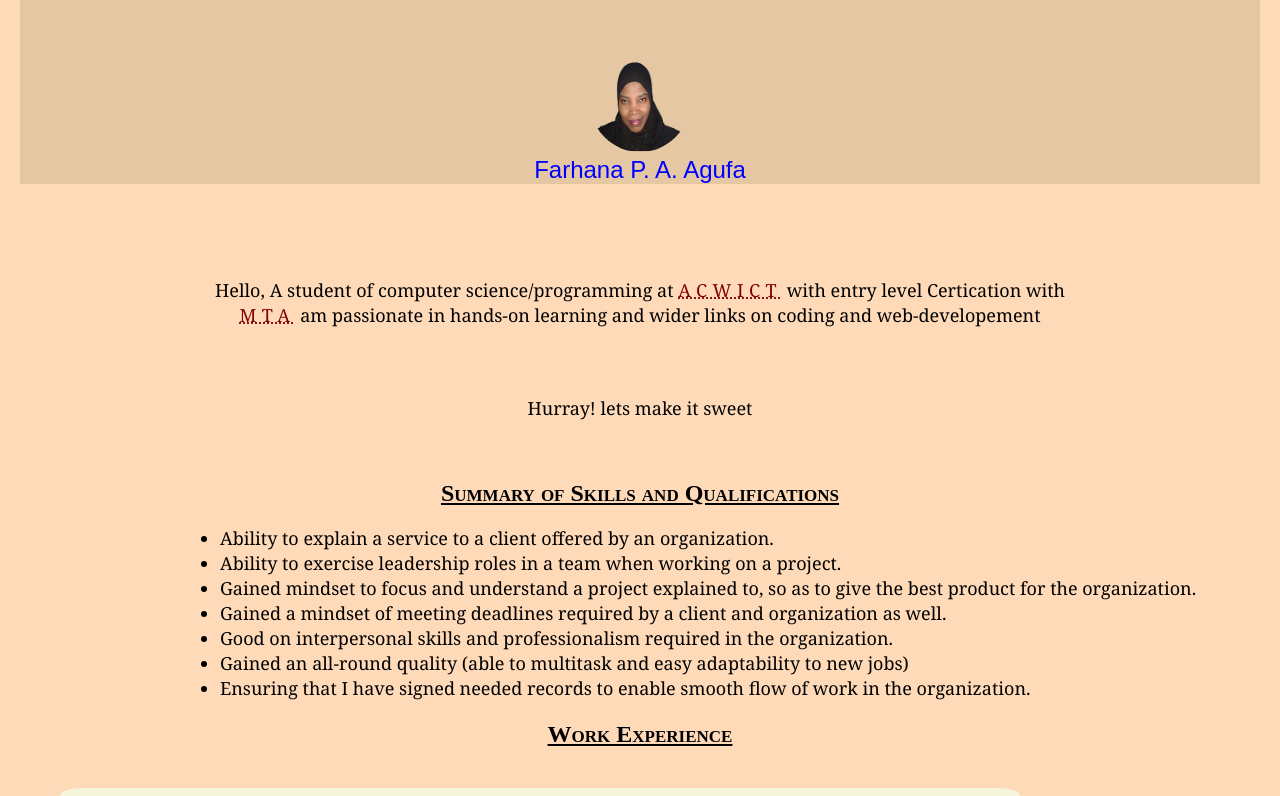
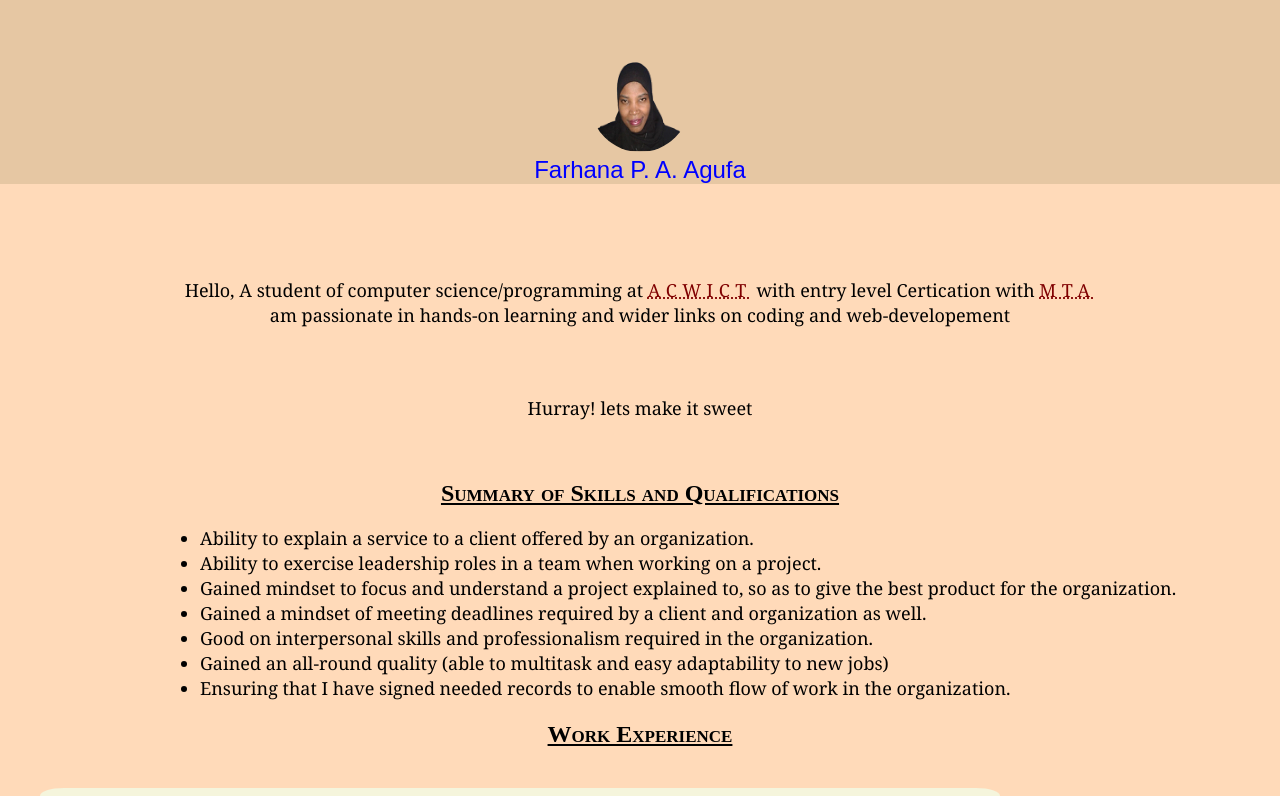
Before and after one commit to Abofarhana/Abofarhana, a plain HTML site: page index.html in a window 1280 px wide. Shown: the part 129-925 px from the top of the page. Drawn offline with Linux system fonts and the light colour scheme.

Commit message:
changed the body margin

```diff
--- a/css/styles.css
+++ b/css/styles.css
@@ -1,7 +1,7 @@
 
 body{
     background-color: peachpuff;
-    margin: 20px;
+    margin: 0px;
     text-align: center;
 
 }
@@ -16,6 +16,7 @@ body{
 
 .main{
     text-align: center;
+
 }
 
 .header{
@@ -24,7 +25,8 @@ body{
     background-color:rgb(155, 139, 98, 0.25) ;
     height: 100%;
     width: 100%;
-    background-position:center;
+    background-position:cover;
+    margin-top: 0px;
 }
 
 h1{
--- a/index.html
+++ b/index.html
@@ -148,7 +148,7 @@
                          <div class="Qualification">
                             <h2>Certifications</h2>
                             <div class="images">
-                               <div><img class="cert-cert3" src="assets/Acwict.PNG" alt="ACWICT" width="50%"></div>
+                               <div><img class="cert-cert3" src="assets/Acwict.PNG" alt="ACWICT" width="60%"></div>
                                 <img class="cert-cert1" src="assets/Html & Css.PNG" alt="HTML & CSS" width="35%">
                                 <img class="cert-cert2" src="assets/Javascript.PNG" alt="jAVASCRIPT" width="35%">
                             </div>
```
